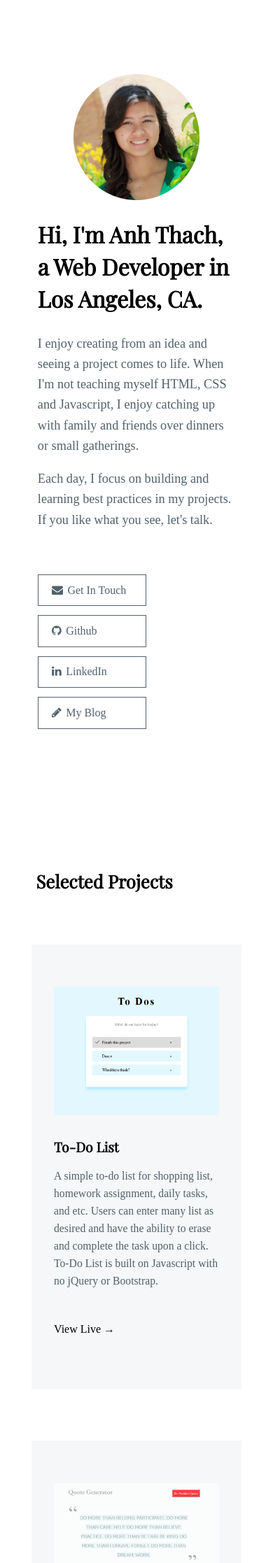
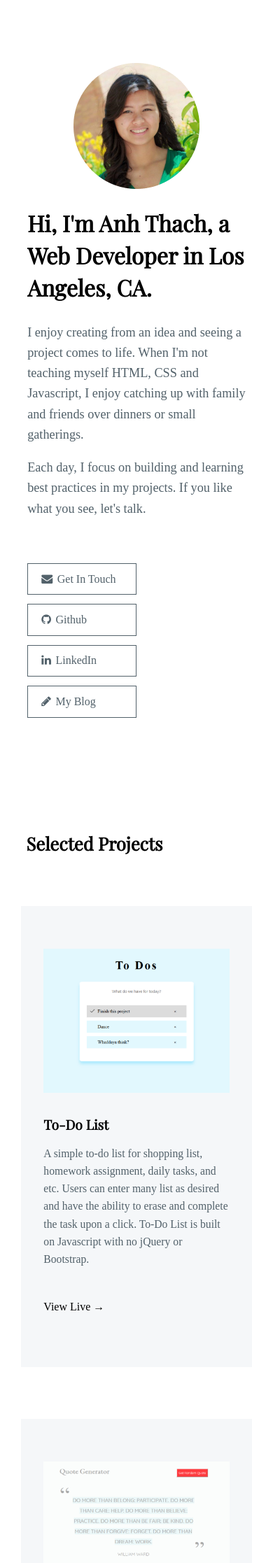
Before and after one commit to windan11/windan11.github.io, a Jekyll site: the page built from index.html, in a window 390 px wide. Shown: the top 2234 px of the page at 70% size. Built offline with Jekyll 4.4.1, drawn with Linux system fonts in a browser that asks for light colours; some web fonts are replaced.

Commit message:
adjust property to footer, body, max-width
add padding to footer and body, increase max-width to align buttons in separate lines & not have overlap

```diff
--- a/css/responsive.css
+++ b/css/responsive.css
@@ -1,7 +1,8 @@
 /*Adding responsiveness to website for mobile-users*/
-@media all and (max-width: 44em) {
+@media all and (max-width: 60em) {
 	body{
 		margin: .6em auto;
+		padding: 1em;
 	}
 	.container{
 		padding: 0 4%;
@@ -26,7 +27,7 @@
 	}
 	/*portfolio-------------------------------*/
 	.portfolio{
-		padding: 4.4em 0;
+		padding: 2em 0;
 	}
 	.portfolio h2{
 		padding: 0 6%;
@@ -60,7 +61,7 @@
 		font-size: 1.48em;
 	}
 	footer{
-		padding: 1em 0;
+		padding: .2em 0;
 	}
 	footer span{
 		font-size: .6em;
```
